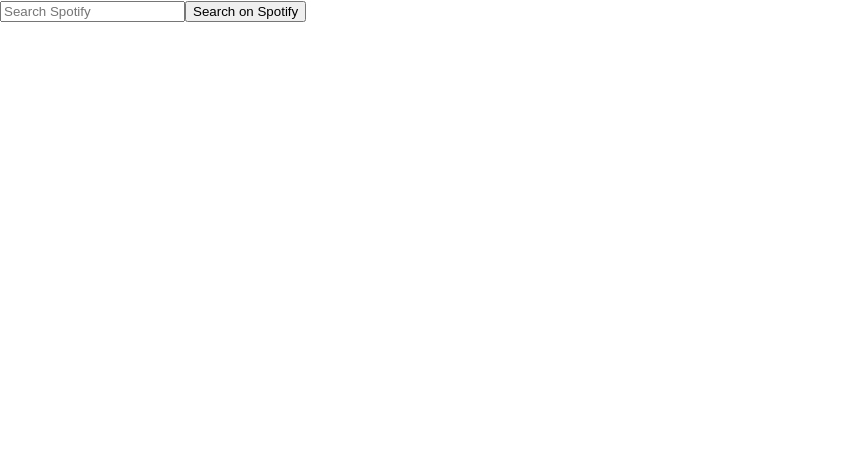
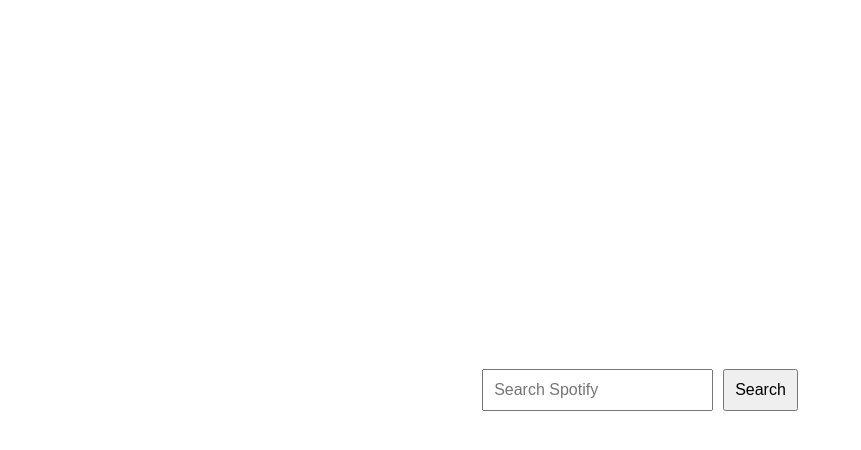
Before and after one commit to jesusugarte10/Salsa_Tempo, a React (Create React App) app in the folder web/salsa-tempo-player/: page / in a window 1280 px wide. Shown: the top 450 px of the page, without its empty margins (0-861 px from the left). Built offline with nearby package versions, Linux system fonts and the light colour scheme.

Commit message:
Better Design

```diff
--- a/web/salsa-tempo-player/src/components/Player.js
+++ b/web/salsa-tempo-player/src/components/Player.js
@@ -50,19 +50,20 @@ const Player = () => {
   };
 
   return (
-    <div>
-      <form onSubmit={handleSearch}>
+    <div style={styles.container}>
+      <form onSubmit={handleSearch} style={styles.form}>
         <input
           type="text"
           value={searchTerm}
           onChange={(e) => setSearchTerm(e.target.value)}
           placeholder="Search Spotify"
+          style={styles.input}
         />
-        <button type="submit">Search on Spotify</button>
+        <button type="submit" style={styles.button}>Search</button>
       </form>
 
       {tracks.length > 0 && (
-        <div>
+        <div style={styles.results}>
           <h3>Search Results:</h3>
           <ul style={{ listStyleType: 'none', padding: 0 }}> {/* Remove bullets and padding */}
             {tracks.map((track) => (
@@ -98,4 +99,31 @@ const Player = () => {
   );
 };
 
+const styles = {
+  container: {
+    display: 'flex',
+    flexDirection: 'column',
+    alignItems: 'center', // Center horizontally
+    justifyContent: 'center', // Center vertically
+    minHeight: '100vh', // Full viewport height
+    textAlign: 'center', // Center text
+  },
+  form: {
+    display: 'flex',
+    marginBottom: '20px',
+  },
+  input: {
+    padding: '10px',
+    fontSize: '16px',
+    marginRight: '10px',
+  },
+  button: {
+    padding: '10px',
+    fontSize: '16px',
+  },
+  results: {
+    marginTop: '20px',
+  },
+};
+
 export default Player;
```
